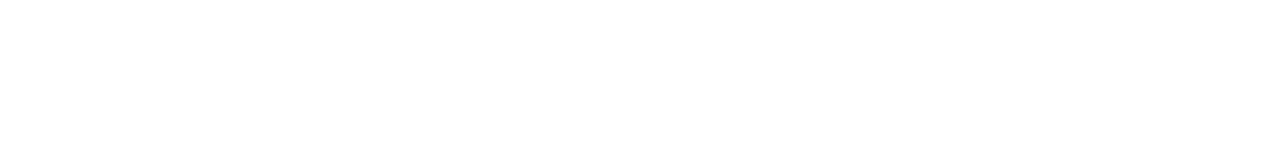
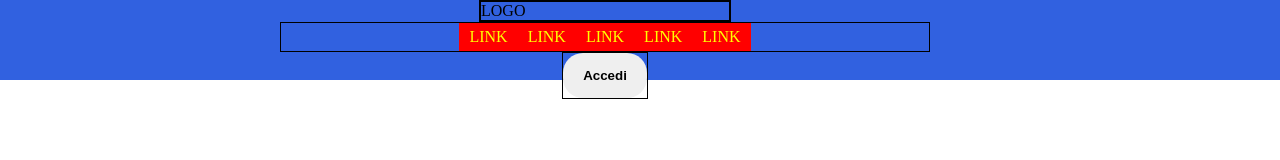
Before and after one commit to Benedettopana/htmlcss-struttura-discord, a plain HTML site: page index.html in a window 1280 px wide. Drawn offline with Linux system fonts and the light colour scheme.

Commit message:
[add]Header

```diff
--- a/assets/style.css
+++ b/assets/style.css
@@ -0,0 +1,90 @@
+/* Reset */
+*{
+  margin: 0;
+  padding: 0;
+  box-sizing: border-box;
+}
+
+/* controllo grandezze flex */
+.debug{
+  background-color: (255, 0, 0, .2);
+  border: 1px solid black;
+}
+
+body{
+  /* max-width: 1200px; */
+
+}
+
+/* header */
+header{
+  background-color: #3161E0;
+  height: 80px;
+  padding: 0 350px 0 280px;
+
+  display: flex;
+  flex-wrap: wrap;
+  align-items: center;
+  justify-content: center;
+}
+
+/* logo */
+.logo{
+  display: flex;
+  justify-content: left;
+  /* flex-grow: 1; */
+}
+
+.logo .logo-img{
+  width: 250px;
+}
+/* /logo */
+
+/* nav centrale */
+nav{
+  width: 900px;
+}
+
+nav ul{
+  display: flex;
+  justify-content: space-around;
+  justify-content: center;
+  flex-wrap: wrap;
+
+  list-style: none;
+}
+
+nav ul li a{
+  text-decoration: none;
+  text-transform: uppercase;
+  display: inline-block;
+
+  background-color: red;
+  color: yellow;
+  padding: 5px 10px;
+}
+
+nav ul li a:hover{
+  background-color: lightgreen;
+}
+/* /nav centrale */
+
+/* login  */
+.login{
+  display: flex;
+  justify-content: right;
+}
+
+/* bottone */
+.btn{
+  border: none;
+  padding: 15px 20px;
+  border-radius: 20px;
+  cursor: pointer;
+
+  font-weight: bold;
+}
+/* login  */
+
+
+/* /header */
--- a/index.html
+++ b/index.html
@@ -3,9 +3,53 @@
 <head>
   <meta charset="UTF-8">
   <meta name="viewport" content="width=device-width, initial-scale=1.0">
-  <title>Document</title>
+  <link rel="stylesheet" href="./assets/style.css">
+  <title>Discord</title>
 </head>
 <body>
 
+  <!-- MENU top -->
+  <header>
+
+    <!-- logo sinistra -->
+    <div class="logo debug">
+      <div class="logo-img debug">LOGO</div>
+    </div>
+
+    <!-- nav centrale -->
+    <nav class="debug">
+      <ul>
+        <li>
+          <a href="#">link</a>
+        </li>
+        <li>
+          <a href="#">link</a>
+        </li>
+        <li>
+          <a href="#">link</a>
+        </li>
+        <li>
+          <a href="#">link</a>
+        </li>
+        <li>
+          <a href="#">link</a>
+        </li>
+      </ul>
+    </nav>
+    <!-- /nav centrale-->
+
+    <!-- login sinistra -->
+    <div class="login debug">
+      <button class="btn">Accedi</button>
+    </div>
+    <!-- /login sinistra -->
+
+  </header>
+
+  <!-- /MENU top -->
+
+  <main>
+
+  </main>
 </body>
 </html>
```
